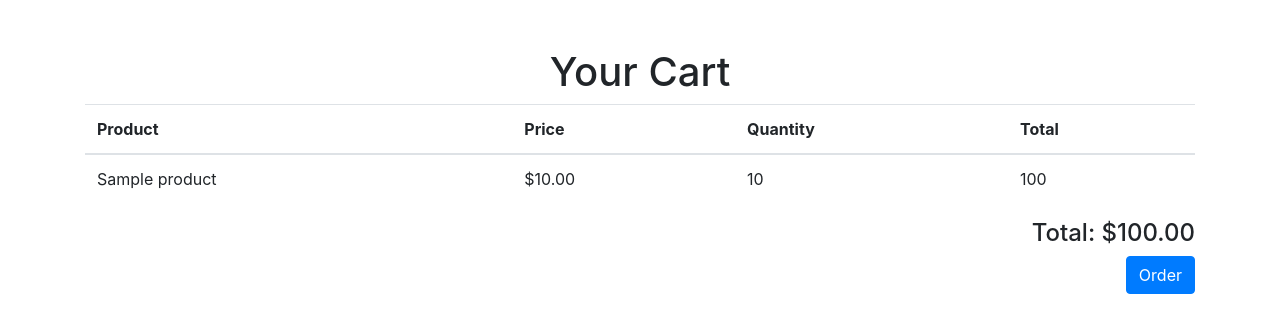
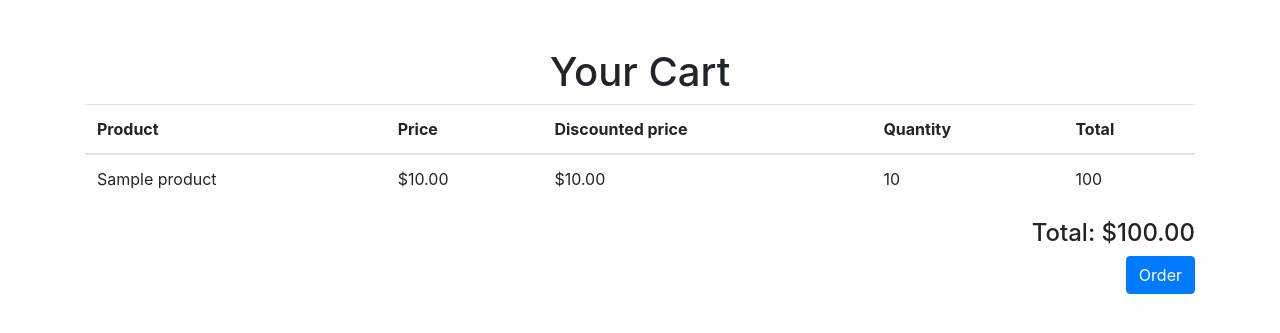
Before and after one commit to afreeone0/electron, a Django app: page /cart/ in a window 1280 px wide. Shown: the part 60-393 px from the top of the page. Run offline with Django 4.2, Linux system fonts and the light colour scheme; a user stored in the database is signed in; tables that the repository leaves empty hold one stand-in row (values such as "Sample post"); parts of the project's set-up code (start-up, migrations or seed data) failed here and were passed over; some libraries are stand-ins or nearby versions.

Commit message:
it's right price display now since discounts are included

```diff
--- a/electron/store/models.py
+++ b/electron/store/models.py
@@ -50,4 +50,4 @@ class Cart(models.Model):
 
     def get_total_price_for_user(self):
         user_carts = Cart.objects.filter(user=self.user)
-        return reduce(add, map(lambda crt: crt.quantity * crt.product.price, user_carts))
+        return reduce(add, map(lambda crt: crt.quantity * crt.product.get_price(), user_carts))
--- a/electron/store/templates/store/cart.html
+++ b/electron/store/templates/store/cart.html
@@ -8,6 +8,7 @@
             <tr>
                 <th scope="col">Product</th>
                 <th scope="col">Price</th>
+                <th scope="col">Discounted price</th>
                 <th scope="col">Quantity</th>
                 <th scope="col">Total</th>
             </tr>
@@ -17,8 +18,9 @@
             <tr>
                 <td>{{cart.product}}</td>
                 <td>${{cart.product.price}}</td>
+                <td>${{cart.product.get_price}}</td>
                 <td>{{cart.quantity}}</td>
-                <td>{% widthratio cart.quantity 1 cart.product.price %}</td>
+                <td>{% widthratio cart.quantity 1 cart.product.get_price %}</td>
             </tr>
         {% endfor %}
         </tbody>
```
